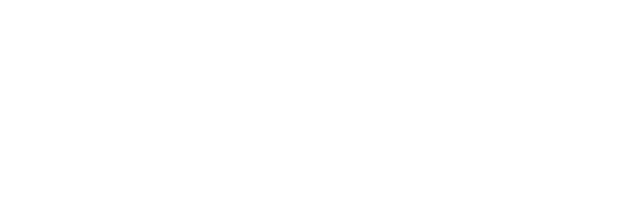
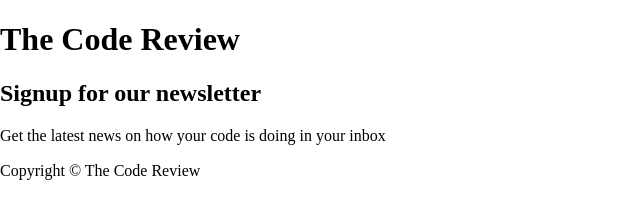
Before and after one commit to ilyasKerbal/treehouse-form-challenge, a plain HTML site: page index.html in a window 1280 px wide. Shown: the whole page, without its empty margins (0-640 px from the left). Drawn offline with Linux system fonts and the light colour scheme.

Commit message:
Header added

```diff
--- a/index.html
+++ b/index.html
@@ -8,6 +8,28 @@
     <link rel="stylesheet" href="css/style.css">
 </head>
 <body>
+    <!-- Header starts here -->
+    <header>
+        <div class="wrapper">
+            <div id="top-header">
+                <h1>The Code Review</h1>
+            </div>
+            <div id="banner">
+                <h2>Signup for our newsletter</h2>
+                <p>Get the latest news on how your code is doing in your inbox</p>
+            </div>
+        </div>
+    </header>
 
+    <!-- Main content starts here -->
+    <main>
+    </main>
+
+    <!-- Footer starts here -->
+    <footer>
+        <div class="wrapper">
+            <p>Copyright &copy; The Code Review</p>
+        </div>
+    </footer>
 </body>
 </html>
```
